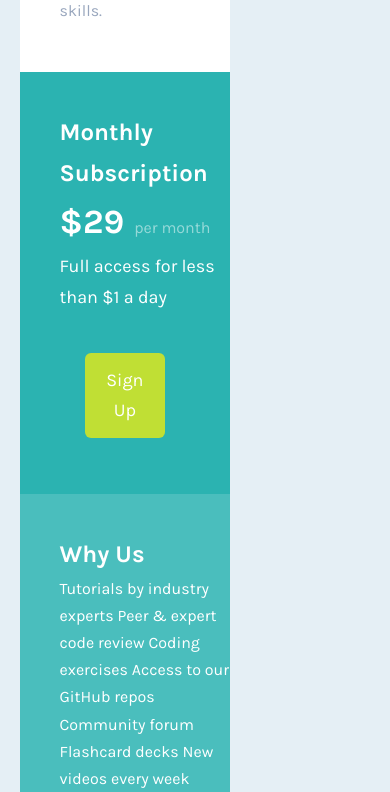
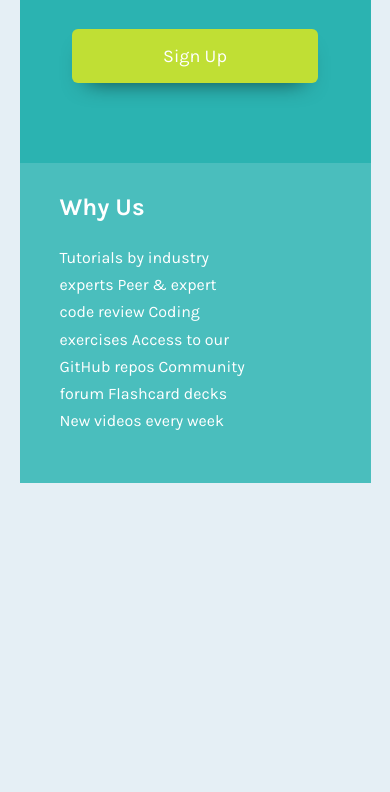
Before and after one commit to Nick-Gersbach/price-card, a plain HTML site: page index.html in a window 390 px wide. Shown: the part 547-1339 px from the top of the page. After the commit the page ends 1030 px from the top, so only its background shows below. Drawn offline with Linux system fonts and the light colour scheme.

Commit message:
css changes

```diff
--- a/index.html
+++ b/index.html
@@ -32,6 +32,7 @@
             their skills.
           </p>
         </div>
+        <div class="bottom-boxes-container">
           <div class="monthly-sub-container">
             <div class="monthly-sub-text">
               <h2>Monthly Subscription</h2>
@@ -49,10 +50,11 @@
             <div class="why-us-text">
               <h2>Why Us</h2>
               <p>
-              Tutorials by industry experts Peer &amp; expert code review Coding
-              exercises Access to our GitHub repos Community forum Flashcard
-              decks New videos every week
+                Tutorials by industry experts Peer &amp; expert code review
+                Coding exercises Access to our GitHub repos Community forum
+                Flashcard decks New videos every week
               </p>
+            </div>
           </div>
         </div>
       </div>
--- a/style.css
+++ b/style.css
@@ -21,7 +21,15 @@ body {
 }
 
 .price-card-container {
-  width: 60%;
+  margin: 0 auto;
+  margin-top: 7rem;
+  width: 65%;
+}
+
+.bottom-boxes-container {
+  display: flex;
+  align-items: center;
+  justify-content: center;
 }
 
 /*
@@ -71,6 +79,8 @@ Monthly Subscription
 .monthly-sub-container {
   background: #2bb3b1;
   color: white;
+  width: 100%;
+  height: 320px;
 }
 
 .monthly-sub-text {
@@ -94,7 +104,7 @@ Monthly Subscription
 
 .btn-container {
   text-align: center;
-  margin-top: 2.5rem;
+  margin-top: 2rem;
   padding-bottom: 3.5rem;
 }
 
@@ -104,8 +114,11 @@ button {
   border: none;
   padding: 12px;
   border-radius: 6px;
-  width: 38%;
+  width: 70%;
   font-size: 18px;
+  box-shadow: 0px 12px 23px -15px rgba(0, 0, 0, 0.75);
+  -webkit-box-shadow: 0px 12px 23px -15px rgba(0, 0, 0, 0.75);
+  -moz-box-shadow: 0px 12px 23px -15px rgba(0, 0, 0, 0.75);
 }
 
 /*
@@ -119,9 +132,46 @@ Why Us
 .why-us-container {
   background: #4abebd;
   color: white;
+  width: 100%;
+  height: 320px;
 }
 
 .why-us-text {
   padding-top: 2.5rem;
   padding-left: 2.5rem;
 }
+
+.why-us-text p {
+  margin-bottom: 8rem;
+  width: 61%;
+  padding-top: 1rem;
+}
+
+/*
+
+Media Queries
+
+*/
+
+@media screen and (max-width: 1000px) {
+  .price-card-container {
+    margin: 0 auto;
+    margin-top: 1rem;
+    width: 100%;
+  }
+
+  .bottom-boxes-container {
+    display: flex;
+    align-items: center;
+    justify-content: center;
+    flex-direction: column;
+  }
+
+  .monthly-sub-text {
+    padding-top: 1.5rem;
+  }
+
+  .why-us-text {
+    padding-top: 1.5rem;
+  }
+}
```
Lines whose indentation alone changed are shown as unchanged.
